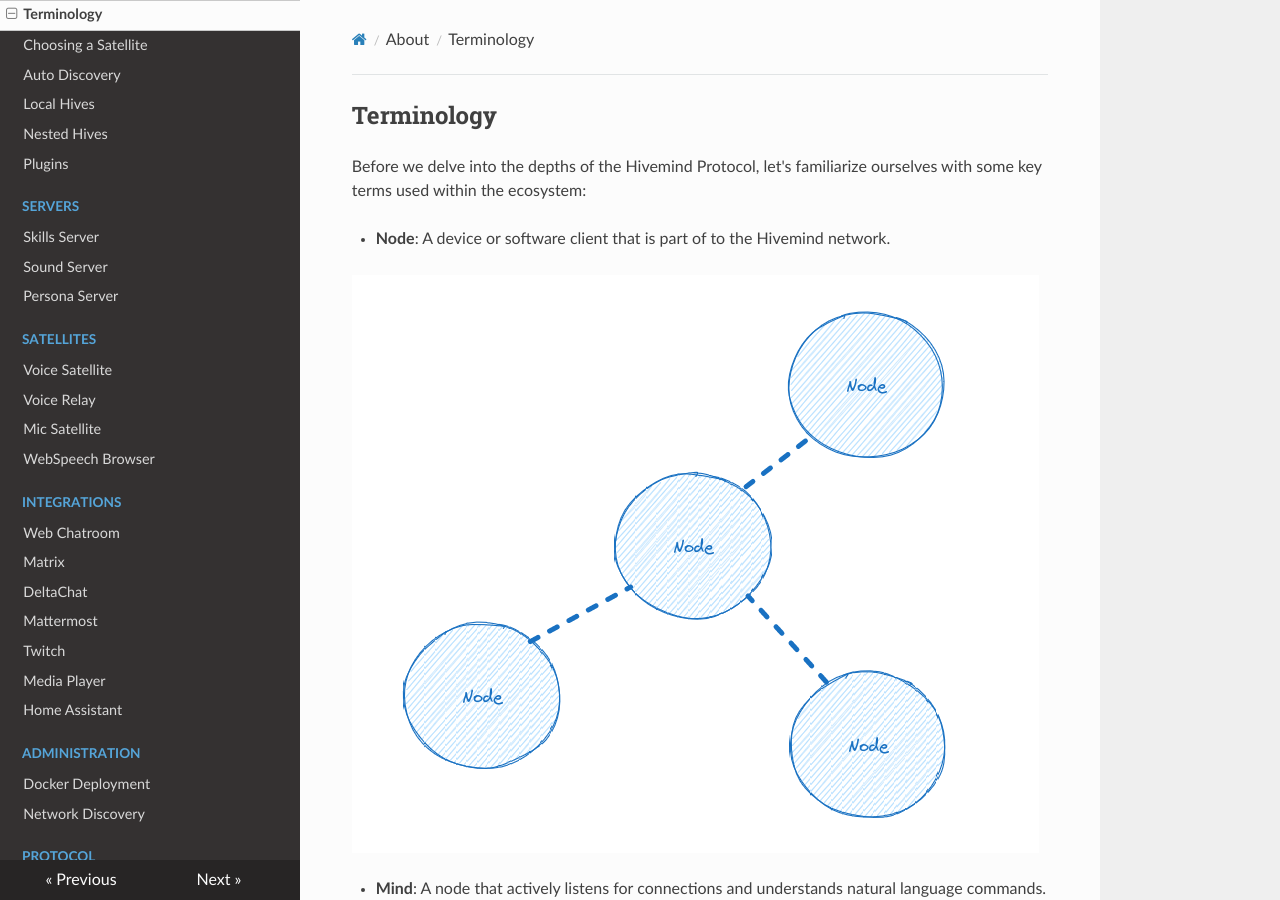
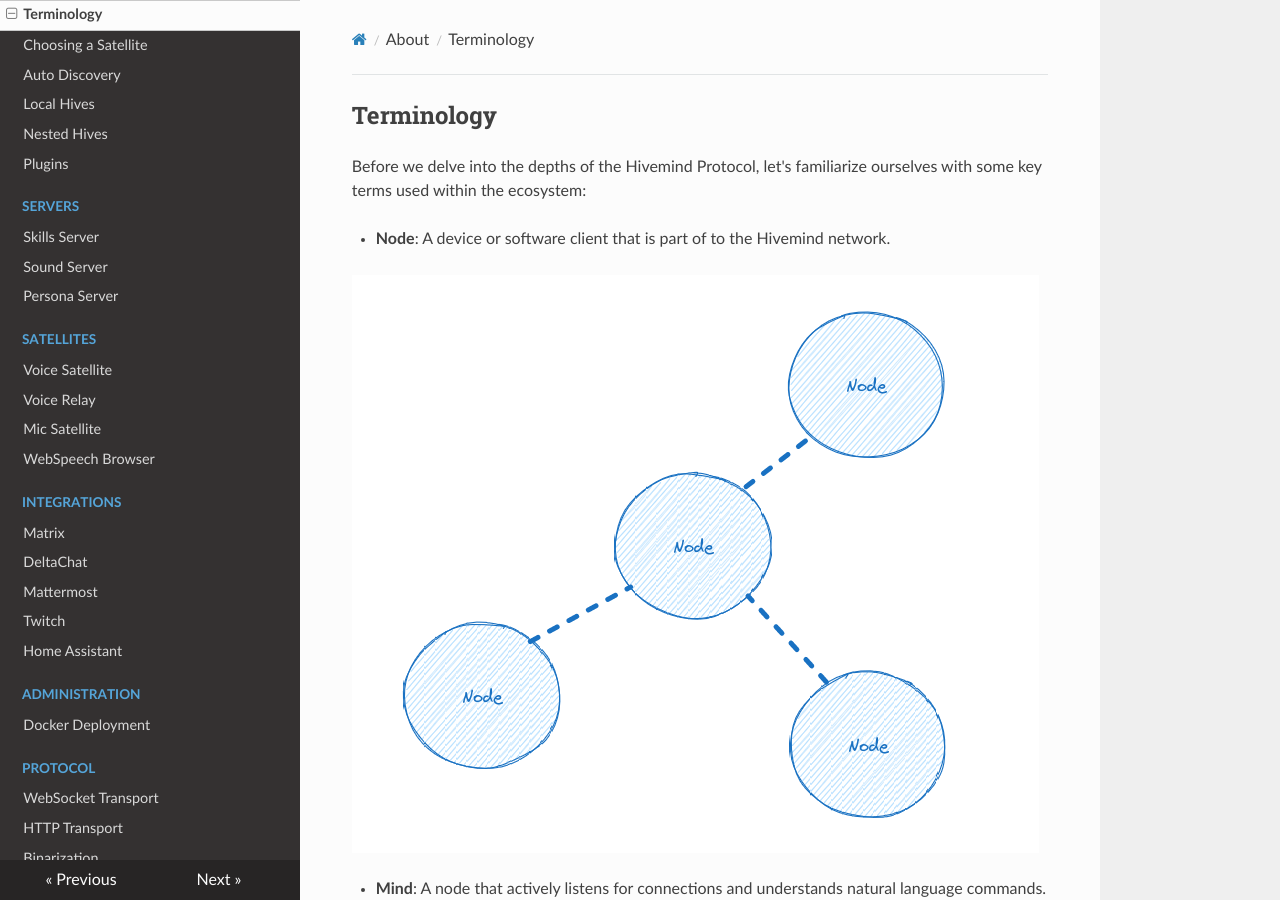
Before and after one commit to JarbasHiveMind/HiveMind-community-docs, an MkDocs documentation site: the page built from docs/02_terminology.md, in a window 1280 px wide and 900 px high. Built offline with MkDocs 1.6.1, drawn with Linux system fonts in a browser that asks for light colours; nearby versions of some CDN libraries.

Commit message:
fix(nav): drop nav entries for pages that don't exist (broken mkdocs nav)

```diff
--- a/mkdocs.yml
+++ b/mkdocs.yml
@@ -21,16 +21,13 @@ nav:
       - Mic Satellite: 07_micsat.md
       - WebSpeech Browser: webspeech.md
     - Integrations:
-      - Web Chatroom: chatroom.md
       - Matrix: 09_matrix.md
       - DeltaChat: 10_deltachat.md
       - Mattermost: mattermost.md
       - Twitch: twitch.md
-      - Media Player: media_player.md
       - Home Assistant: 07_homeassistant.md
     - Administration:
       - Docker Deployment: docker.md
-      - Network Discovery: 20_network_discovery.md
     - Protocol:
       - WebSocket Transport: 04_protocol.md
       - HTTP Transport: http_protocol.md
@@ -44,7 +41,6 @@ nav:
       - Encryption: 19_crypto.md
     - Developers:
       - Libraries: 11_devs.md
-      - OVOS Integration: ovos_integration.md
       - Testing Guide: testing.md
 
 theme: readthedocs
```
